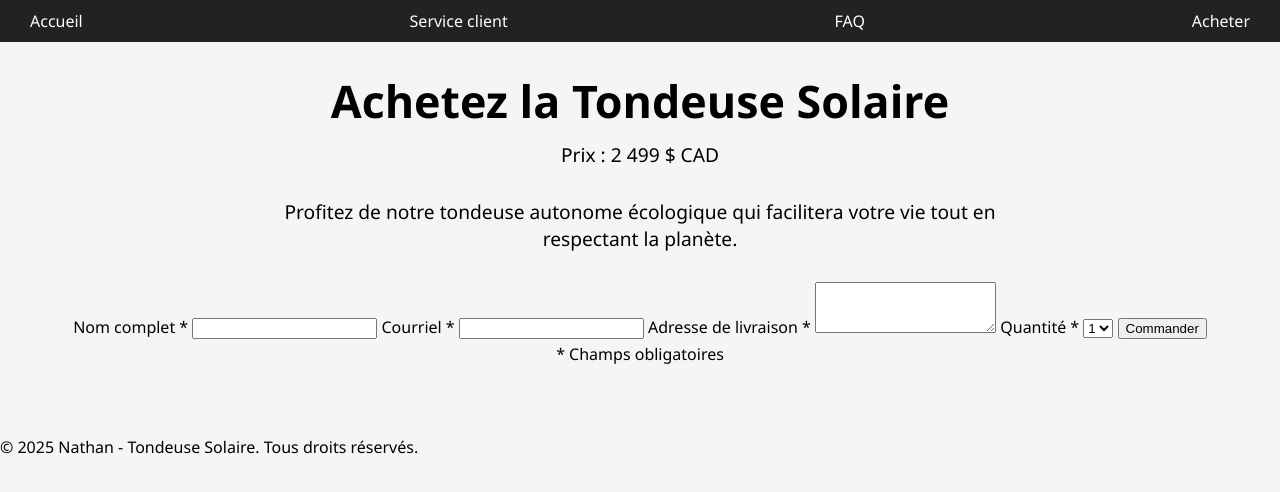
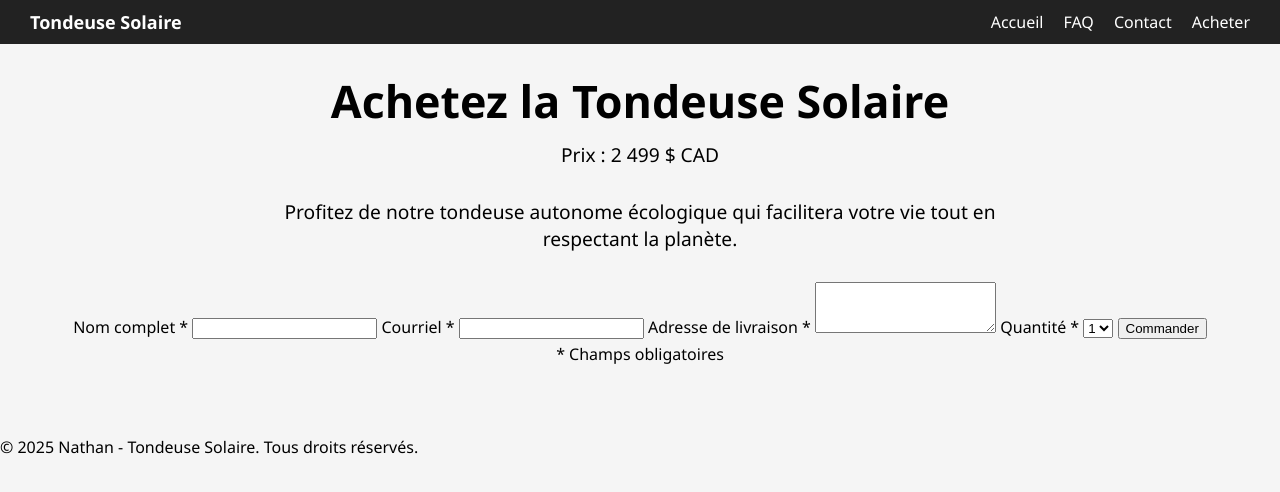
Before and after one commit to NathanSavard/MAR221., a plain HTML site: page acheter.html in a window 1280 px wide. Drawn offline with Linux system fonts and the light colour scheme.

Commit message:
Update acheter.html

```diff
--- a/acheter.html
+++ b/acheter.html
@@ -10,11 +10,14 @@
 
 <header>
   <nav>
+  <div class="logo">Tondeuse Solaire</div>
+  <div class="menu">
     <a href="index.html">Accueil</a>
-    <a href="service-client.html">Service client</a>
     <a href="faq.html">FAQ</a>
+    <a href="service-client.html">Contact</a>
     <a href="acheter.html">Acheter</a>
-  </nav>
+  </div>
+</nav>
 </header>
 
 <main>
```
